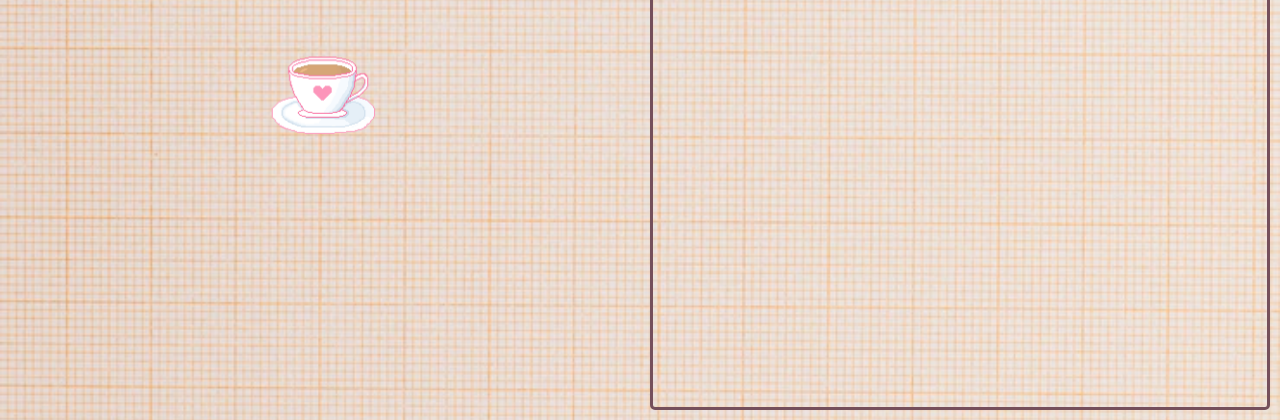
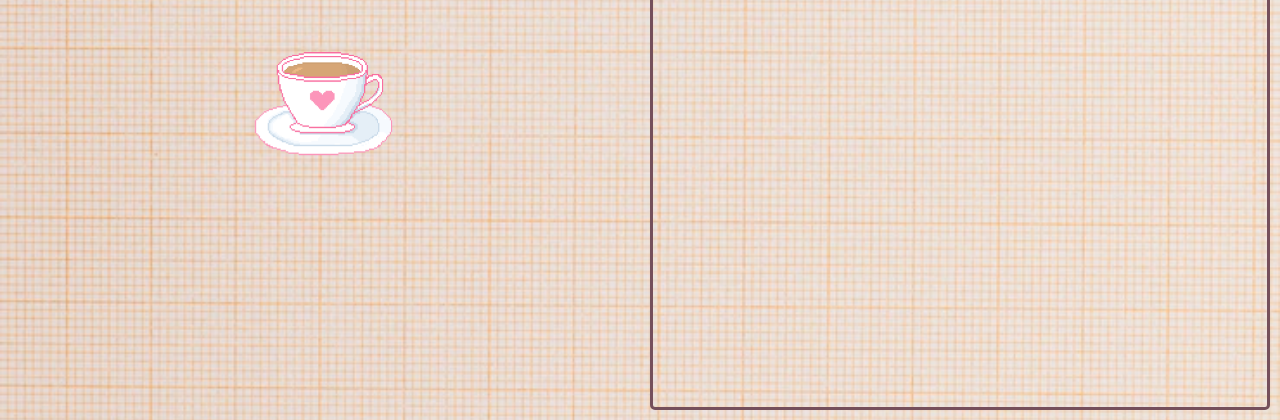
Before and after one commit to christine-zheng/projects, a website: page coffee-clicker-game/index.html in a window 1280 px wide. Shown: the part 380-800 px from the top of the page. Drawn offline with Linux system fonts and the light colour scheme.

Commit message:
updated style.css: add scale effect on coffee img when clicked

```diff
--- a/coffee-clicker-game/style.css
+++ b/coffee-clicker-game/style.css
@@ -62,8 +62,13 @@ body {
 }
 
 #big_coffee img {
-  width: 150px;
+  width: 200px;
   padding-top: 5px;
+}
+
+#big_coffee img:active {
+  /* Scale the coffee image to 0.95 of its original size */
+  transform: scale(0.95);
 }
 
 .counter-container {
@@ -82,6 +87,7 @@ body {
   border-radius: 5px;
 }
 
+/* style the scrollbar on the producer container to match theme of page */
 #producer_container::-webkit-scrollbar {
   width: 12px;
 }
```
